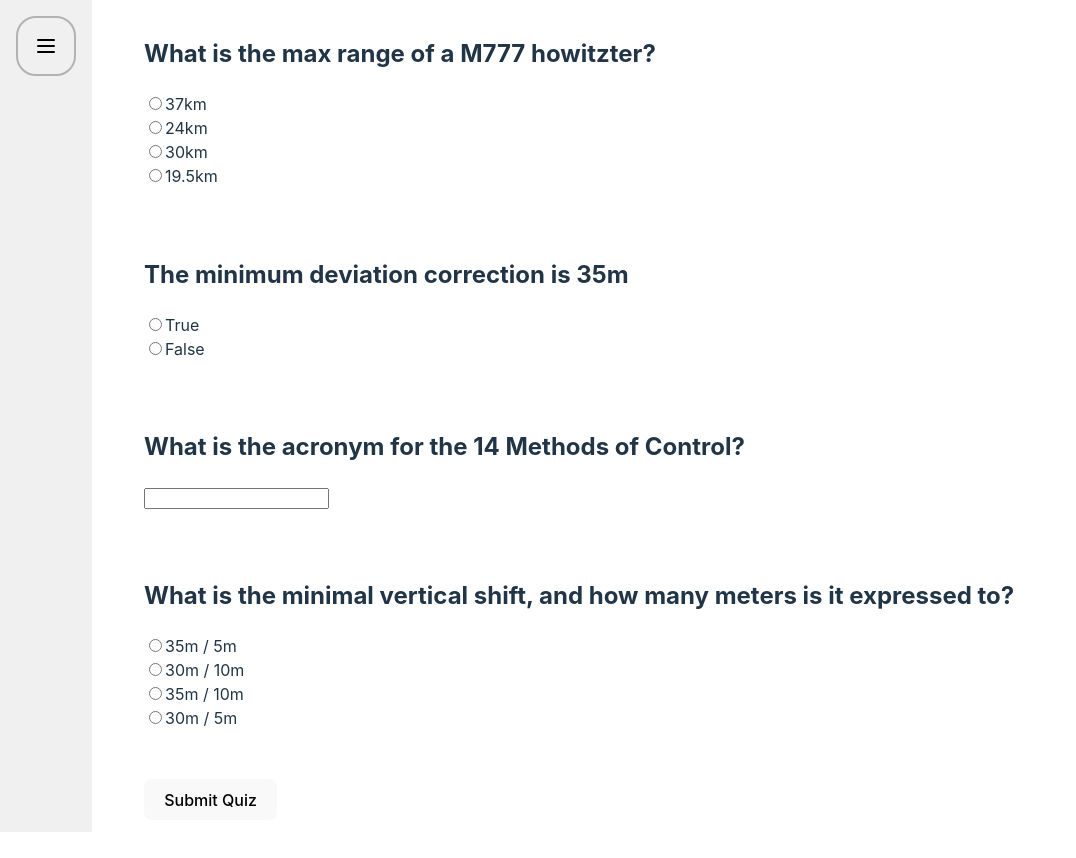
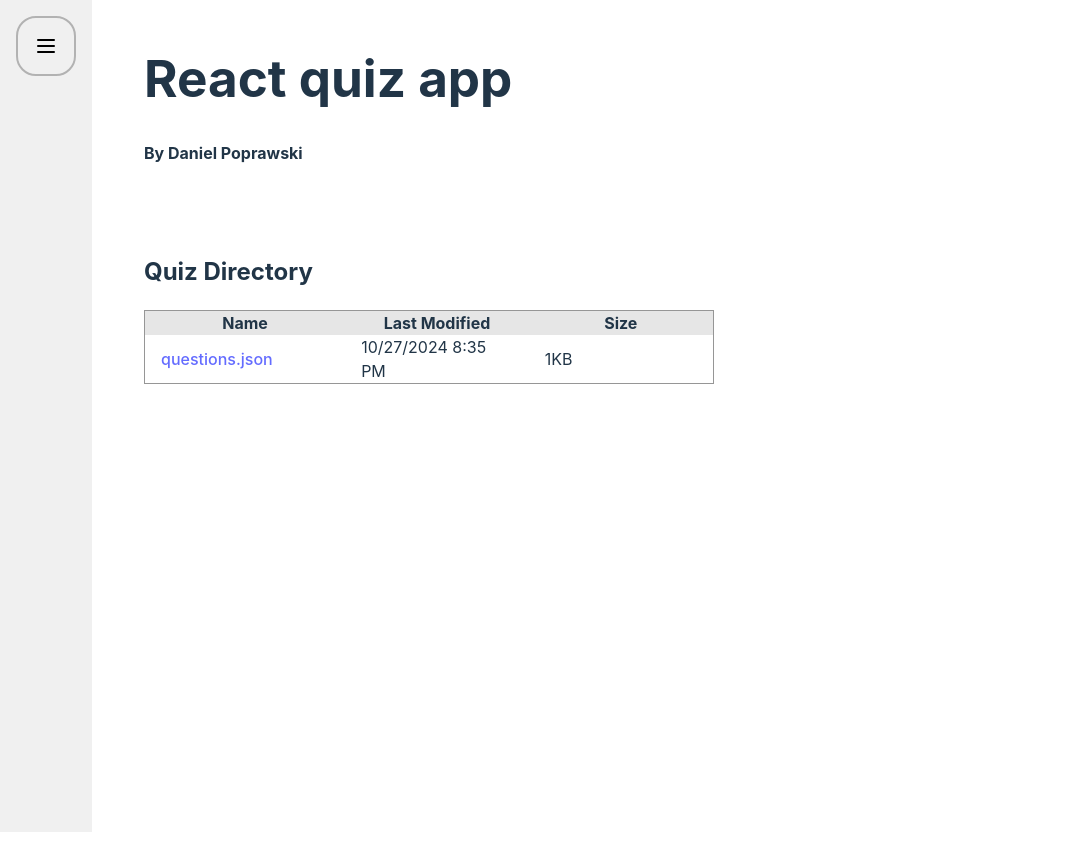
Before and after one commit to DanielPoprawski/quiz-app, a React (Vite) app: page / in a window 1280 px wide. Shown: the whole page, without its empty margins (0-1076 px from the left). After the commit the page ends 800 px from the top, so only its background shows below. Built offline with nearby package versions, Linux system fonts and the light colour scheme.

Commit message:
Created Hub.jsx file for new homepage for website

```diff
--- a/src/App.jsx
+++ b/src/App.jsx
@@ -3,7 +3,7 @@
 import FITB from "./components/FillInTheBlank.jsx";
 import TF from "./components/TrueOrFalse.jsx";
 import Err from "./components/ErrorMessage.jsx";
-import data from "./assets/questions.json";
+import data from "./assets/directory/questions.json";
 import { createContext, useState } from "react";
 
 export const QuizContext = createContext(null);
--- /dev/null
+++ b/src/Hub.jsx
@@ -0,0 +1,28 @@
+import { useState } from "react";
+
+export default function Hub() {
+        const [data, setData] = useState();
+
+        return (
+                <div className="content">
+                        <h1> React quiz app</h1>
+                        <h4> By Daniel Poprawski</h4>
+                        <br /> <br />
+                        <h2>Quiz Directory</h2>
+                        <table>
+                                <tr>
+                                        <th>Name</th>
+                                        <th>Last Modified</th>
+                                        <th>Size</th>
+                                </tr>
+                                <tr>
+                                        <td>
+                                                <a>questions.json</a>
+                                        </td>
+                                        <td>10/27/2024 8:35 PM</td>
+                                        <td>1KB</td>
+                                </tr>
+                        </table>
+                </div>
+        );
+}
--- a/src/index.css
+++ b/src/index.css
@@ -110,6 +110,7 @@
 div.content {
         margin-left: 6rem;
         padding: 1rem 1rem 1rem 3rem;
+        width: 100%;
 }
 
 .sidebar {
@@ -136,3 +137,19 @@
         border-radius: 20px;
         line-height: 0rem;
 }
+
+table {
+        width: 100%;
+        border: #969696 solid 1px;
+        border-collapse: collapse;
+}
+
+th,
+td {
+        padding: 0rem 1rem 0rem 1rem;
+}
+
+th {
+        background-color: #e6e6e6;
+        width: 100px;
+}
--- a/src/index.jsx
+++ b/src/index.jsx
@@ -1,11 +1,13 @@
 import { createRoot } from "react-dom/client";
 import { StrictMode } from "react";
 import App from "./App.jsx";
+import Hub from "./Hub.jsx";
 import Sidebar from "./Sidebar.jsx";
 
 createRoot(document.getElementById("root")).render(
         <StrictMode>
                 <Sidebar />
-                <App />
+                {/* <App /> */}
+                <Hub />
         </StrictMode>
 );
```
Also changed, not shown: src/assets/directory/questions.json (renamed from src/assets/questions.json).
